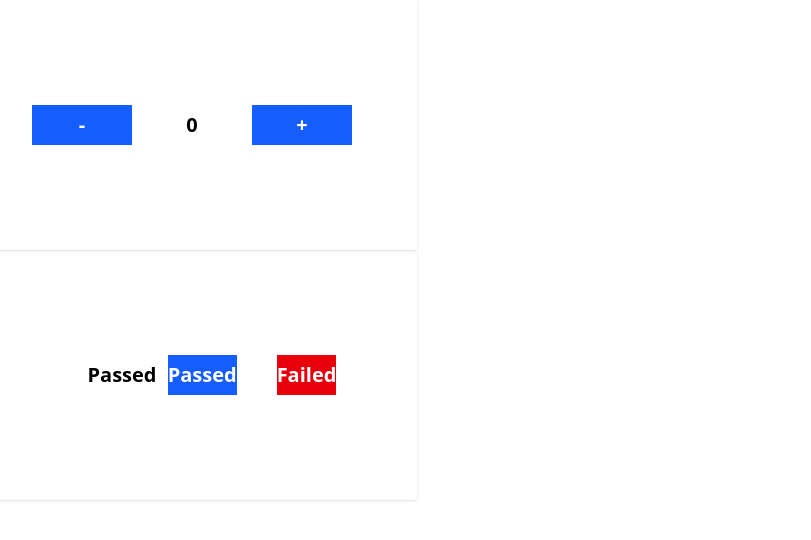
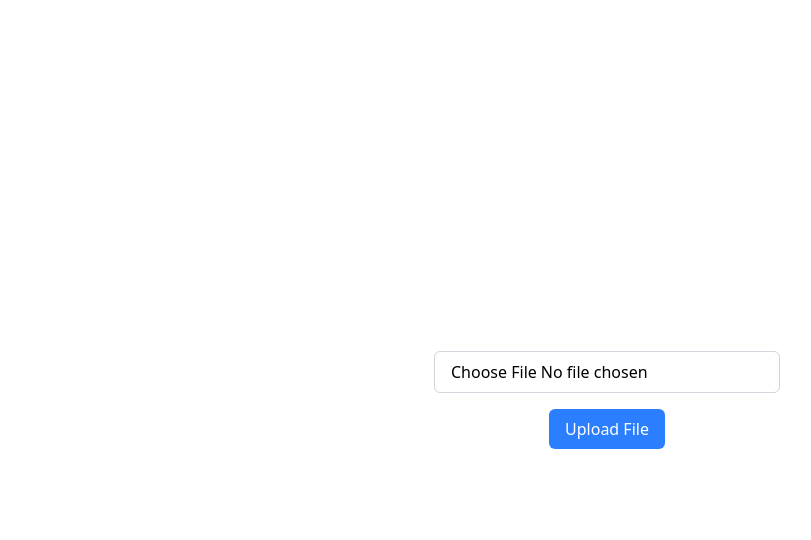
Before and after one commit to Eranga035225/cbc-frontend, a React (Vite) app: page /testing in a window 1280 px wide. Shown: the top 540 px of the page, without its empty margins (33-844 px from the left). Built offline with nearby package versions, Linux system fonts and the light colour scheme.

Commit message:
feat: update TestPage to simplify state management and implement file upload functionality

```diff
--- a/src/App.jsx
+++ b/src/App.jsx
@@ -7,6 +7,10 @@ import AdminPage from './pages/adminpage'
 import TestPage from './pages/testPage'
 import { Toaster } from 'react-hot-toast'
 import RegisterPage from './pages/register'
+
+
+//https://omfainenyhrufrqtiyap.supabase.co
+//eyJhbGciOiJIUzI1NiIsInR5cCI6IkpXVCJ9.eyJpc3MiOiJzdXBhYmFzZSIsInJlZiI6Im9tZmFpbmVueWhydWZycXRpeWFwIiwicm9sZSI6ImFub24iLCJpYXQiOjE3NjYxNTI0MTIsImV4cCI6MjA4MTcyODQxMn0.QW_GztE8ZXQKxN_5WMunZ41dPW16LrnQ-UnaLF_1b6Q
 
 
 function App() {
--- a/src/pages/testPage.jsx
+++ b/src/pages/testPage.jsx
@@ -1,52 +1,29 @@
-import React, { useState } from "react";
+import { useState } from "react";
 export default function TestPage(){
+  const [image, setImage] = useState(null);
 
-   const [count,setCount] = useState(0);
-   const [status,setStatus] = useState("Passed");
 
 
 
 
   return (
-    <div className = "w-full h-screen  flex-col justify-center items-center">
-      <div className = "w-[450px] h-[250px] shadow  flex justify-center items-center">
-        <button onClick = {()=>{
-         setCount(count - 1)
-        }}
-        className="bg-blue-600 text-white font-bold text-center w-[100px] h-[40px] text-[20px] cursor-pointer ">-</button>
-        <span className="text-[20px] font-bold text-center w-[100px] h-[40px] mx-[10px] flex justify-center items-center">
-          {count}
-        </span>
-        <button onClick = {()=>
-         setCount(count + 1)
-        } className="bg-blue-600 text-white font-bold text-center w-[100px] h-[40px] text-[20px] cursor-pointer">+</button>
+    <div className="w-full h-screen flex justify-center items-center flex-col">
+      <input type="file" className="border border-gray-300 rounded-md px-4 py-2 mb-4"
+      onChange = {(e) => {
+        setImage(e.target.files[0]);
 
 
-
-      </div>
-      <div className = "w-[450px] h-[250px] shadow  flex justify-center items-center">
-        <span className="text-[20px] font-bold text-center w-[100px] h-[40px] mx-[10px] flex justify-center items-center ">
-         {status}
-        </span>
-        <div className=" text-white font-bold text-center w-[100px] h-[40px] text-[20px] cursor-pointer flex justify-center items-center m-[20px]">
-          <button
-          onClick = {()=>{
-            setStatus("Passed")
-          }}
-          className="bg-blue-600 text-white font-bold text-center w-[100px] h-[40px] text-[20px] cursor-pointer m-[20px] ">Passed</button>
-          <button onClick = {()=>{
-            setStatus("Failed")
-          }} className="bg-red-600 text-white font-bold text-center w-[100px] h-[40px] text-[20px] cursor-pointer m-[20px]">Failed</button>
-        </div>
+      }
+    }
+      />
+      <button className="bg-blue-500 text-white px-4 py-2 rounded-md hover:bg-blue-600 transition">
+        Upload File
+      </button>
 
 
     </div>
 
-
-
-
-    </div>
-  )
+  ) ;
 
 
 
```
